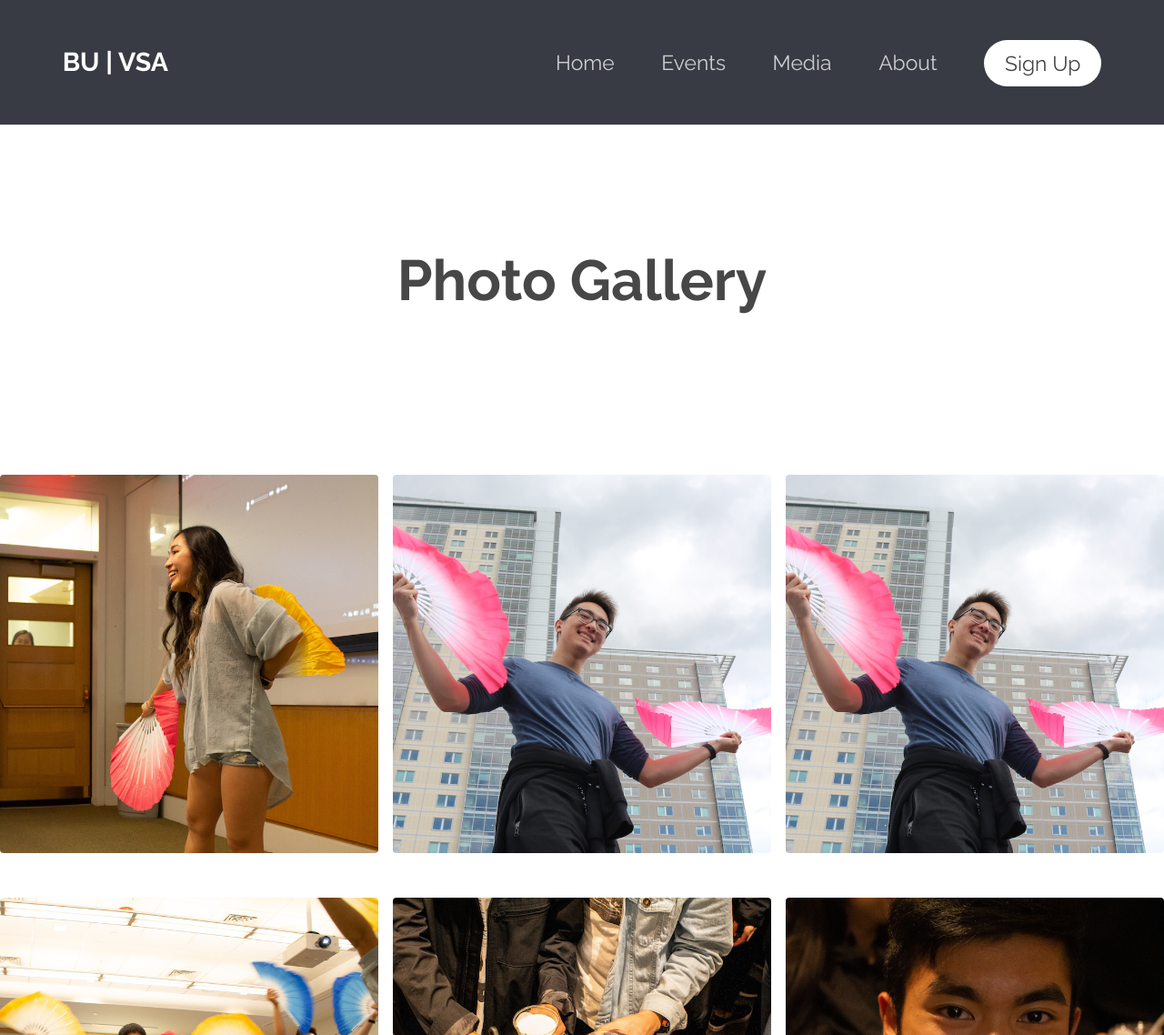
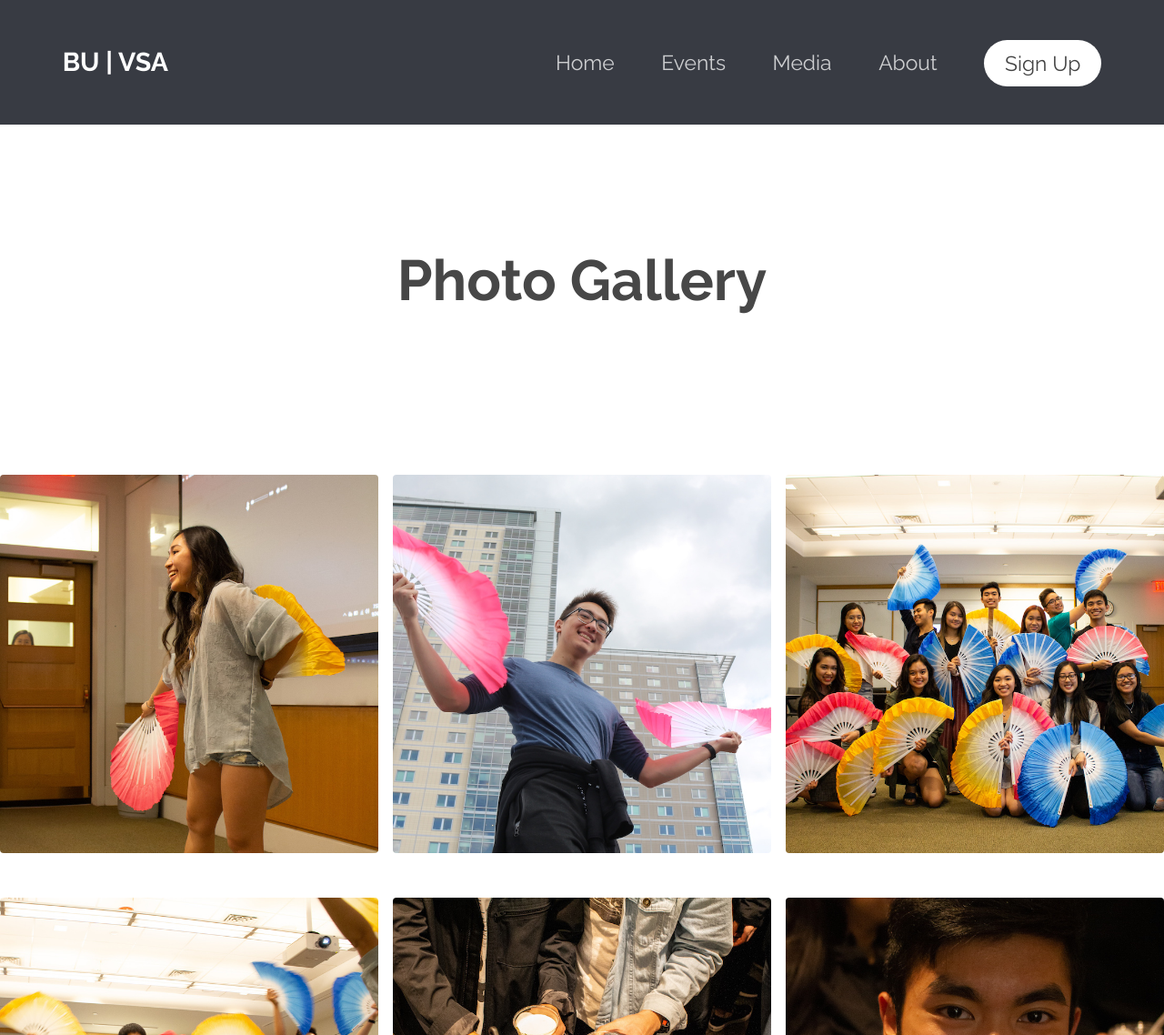
Before and after one commit to ttruong22/ttruong22.github.io, a plain HTML site: page media.html in a window 1280 px wide. Shown: the top 1138 px of the page at 91% size. Drawn offline with Linux system fonts and the light colour scheme.

Commit message:
Update media.html

```diff
--- a/media.html
+++ b/media.html
@@ -68,7 +68,7 @@
 
 					<div class="4u$"><span class="image fit"><a class="example-image-link" href="https://raw.githubusercontent.com/ttruong22/ttruong22.github.io/master/VSA/images/3.jpg"
 						data-lightbox="example-set" data-title="members with fans">
-						<img class="example-image" src="https://raw.githubusercontent.com/ttruong22/ttruong22.github.io/master/VSA/images/2.jpg" alt="members with fans"/></a>
+						<img class="example-image" src="https://raw.githubusercontent.com/ttruong22/ttruong22.github.io/master/VSA/images/3.jpg" alt="members with fans"/></a>
 						</span></div>
 
 					<div class="4u"><span class="image fit"><a class="example-image-link" href="https://raw.githubusercontent.com/ttruong22/ttruong22.github.io/master/VSA/images/4.jpg"
```
